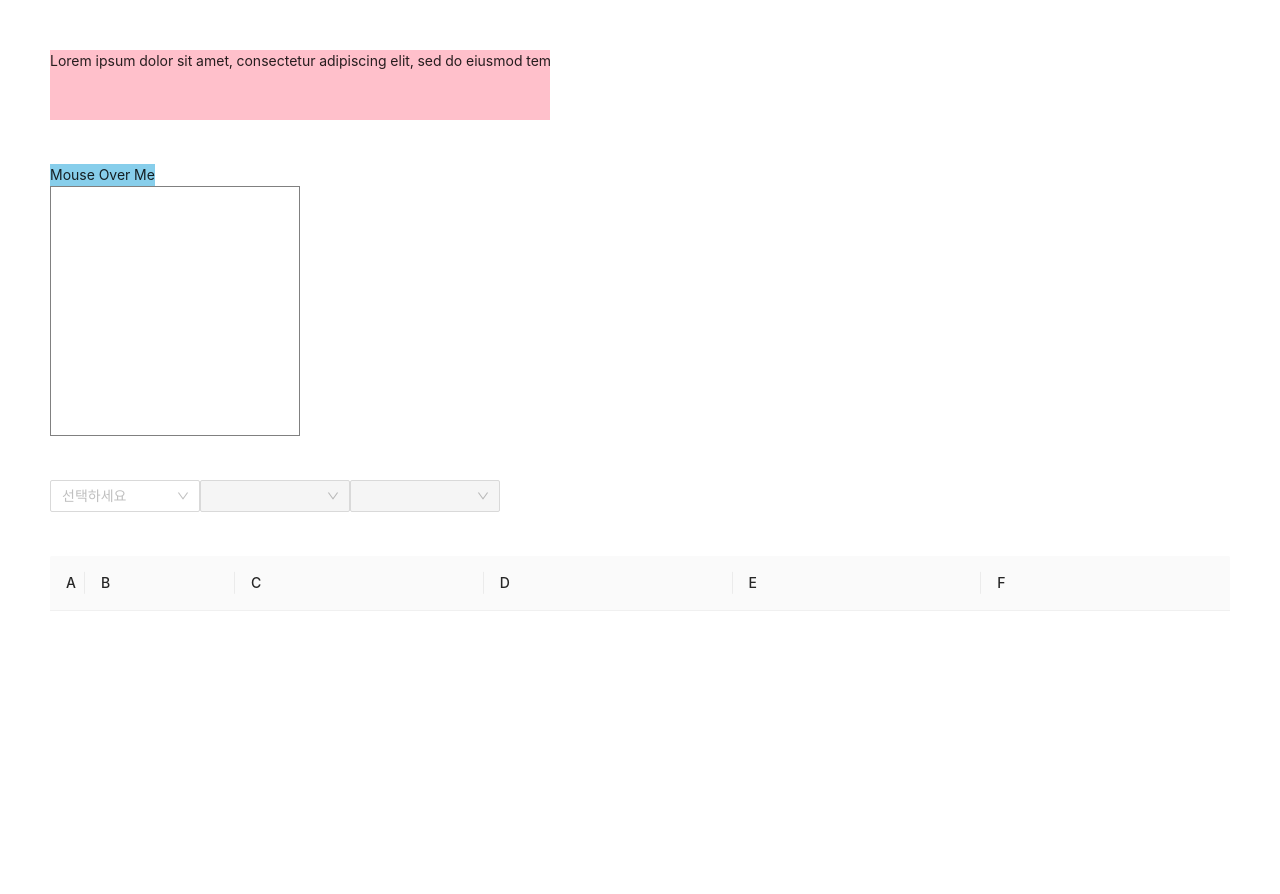
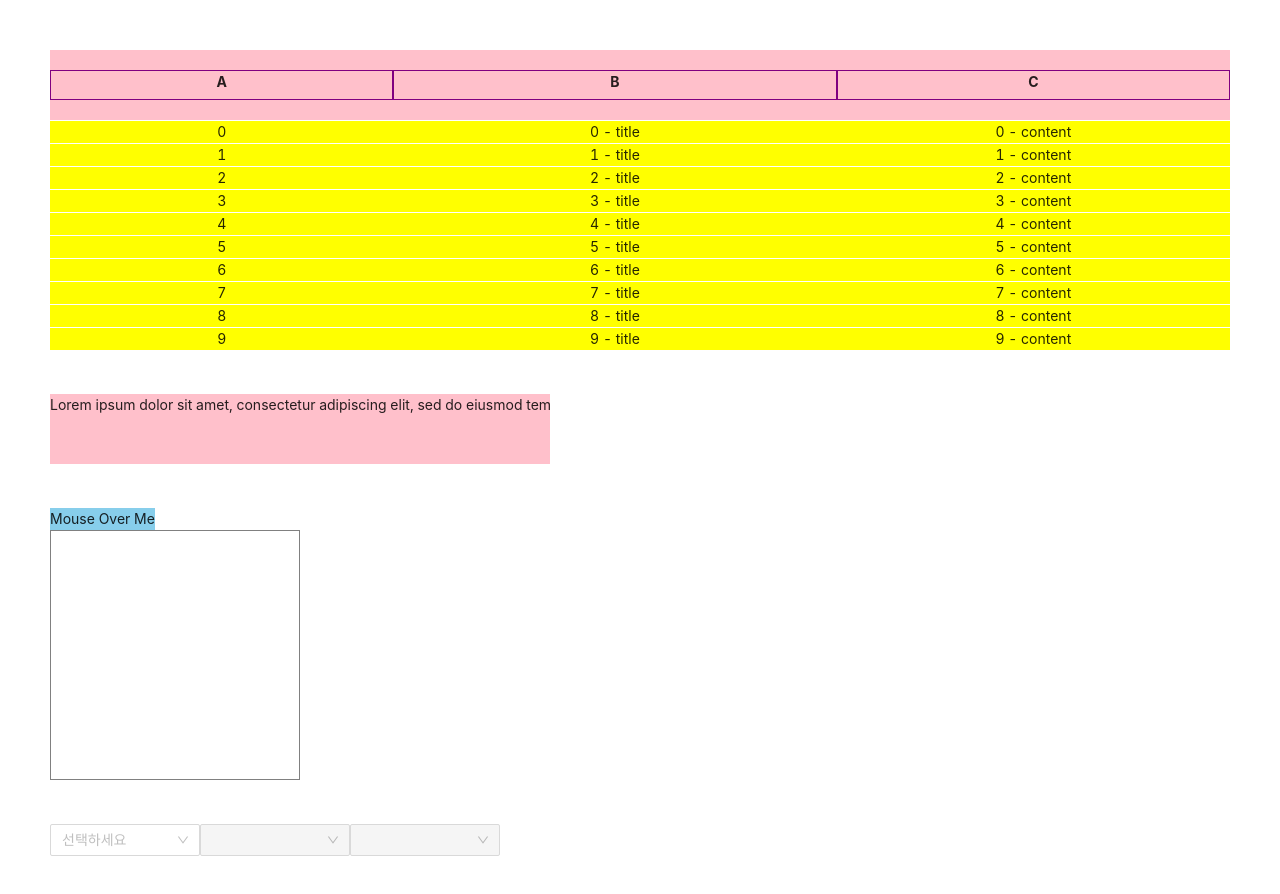
Before and after one commit to lha5/horizontal-scrolling-with-wheel, a React (Create React App) app: page / in a window 1280 px wide. Shown: the top 894 px of the page. Built offline with nearby package versions, Linux system fonts and the light colour scheme.

Commit message:
virtual table 작성 중

```diff
--- a/package.json
+++ b/package.json
@@ -3,14 +3,18 @@
   "version": "0.1.0",
   "private": true,
   "dependencies": {
+    "@ant-design/icons": "^4.2.2",
     "@testing-library/jest-dom": "^5.11.4",
     "@testing-library/react": "^11.1.0",
     "@testing-library/user-event": "^12.1.10",
     "antd": "^4.7.3",
+    "lodash": "^4.17.20",
     "rc-resize-observer": "^0.2.6",
     "react": "^17.0.1",
     "react-dom": "^17.0.1",
     "react-scripts": "4.0.0",
+    "react-sortable-hoc": "^1.11.0",
+    "react-virtualized": "^9.22.2",
     "react-window": "^1.8.6",
     "styled-components": "^5.2.0",
     "web-vitals": "^0.2.4"
--- a/src/App.js
+++ b/src/App.js
@@ -4,6 +4,7 @@ import styled from 'styled-components';
 import SelectBox from './SelectBox';
 import DataGrid from './DataGrid';
 import DataTable from './DataTable';
+import ExpandableDataTable from './ExpandableDataTable';
 
 const Container = styled.div`
   width: 500px;
@@ -77,6 +78,9 @@ function App() {
 
   return (
     <div className="App" style={{ padding: "50px"}}>
+        <ExpandableDataTable />
+        <br />
+        <br />
         <Container id="handling">
           Lorem ipsum dolor sit amet, consectetur adipiscing elit,
           sed do eiusmod tempor incididunt ut labore et dolore magna aliqua.
@@ -95,8 +99,6 @@ function App() {
         <SelectBox />
         <br />
         <br />
-        {/* <DataGrid /> */}
-        <DataTable />
     </div>
   );
 }
--- a/src/DataTable.js
+++ b/src/DataTable.js
@@ -1,36 +1,49 @@
 import React, { useEffect, useRef, useState } from "react";
 
 import classNames from 'classnames';
-import { VariableSizeGrid as Grid } from 'react-window';
+import { VariableSizeGrid as Grid, FixedSizeList as List } from 'react-window';
 import ResizeObserver from 'rc-resize-observer';
 import { Table } from 'antd';
+import { PlusCircleOutlined } from '@ant-design/icons';
 
 const columns = [
   {
     title: "A",
     dataIndex: "key",
-    width: 35,
+    width: 50,
+    align: "center",
+    ellipsis: true,
   },
   {
     title: "B",
     dataIndex: "key",
     width: 150,
+    align: "center",
+    ellipsis: true,
   },
   {
     title: "C",
     dataIndex: "key",
+    align: "center",
+    ellipsis: true,
   },
   {
     title: "D",
     dataIndex: "key",
+    align: "center",
+    ellipsis: true,
   },
   {
     title: "E",
     dataIndex: "key",
+    align: "center",
+    ellipsis: true,
   },
   {
     title: "F",
     dataIndex: "key",
+    align: "center",
+    ellipsis: true,
   },
 ];
 
@@ -38,25 +51,28 @@ const data = Array.from(
   {
     length: 1000,
   },
-  (_, key) => ({
+  (_, key, description) => ({
     key,
+    description: key % 2 === 0 ? 'Data' : 'No data',
   })
 );
 
 function DataTable() {
-  const gridRef = useRef();
-
   const [TableWidth, setTableWidth] = useState(0);
-
   const widthColumnCount = columns.filter(({ width }) => !width).length;
+  // 컬럼 너비 계산 ---------------------
+  let hasAlreadyWidth = 0;
   const mergedColumns = columns.map((column) => {
     if (column.width) {
+      hasAlreadyWidth += column.width;
       return column;
     }
 
-    return { ...column, width: Math.floor(TableWidth / widthColumnCount) };
+    return { ...column, width: Math.floor((TableWidth - hasAlreadyWidth) / widthColumnCount) };
   });
+  // -----------------------------------
 
+  const gridRef = useRef();
   const [connectObject] = useState(() => {
     const obj = {};
     Object.defineProperty(obj, "scrollLeft", {
@@ -79,24 +95,39 @@ function DataTable() {
     });
   };
 
-  useEffect(() => [TableWidth]);
+  useEffect(() => resetVirtualGrid, [TableWidth]);
 
   const renderVirtualList = (data, { scrollbarSize, ref, onScroll }) => {
-    const totalHeight = data.length * 30;
+    ref.current = connectObject;
+    const totalHeight = data.length * 45;
     return (
       <Grid
+        ref={gridRef}
         className="virtual-grid"
         columnCount={mergedColumns.length}
-        columnWidth={(index) => mergedColumns[index].width}
+        columnWidth={(index) => {
+          const { width } = mergedColumns[index];
+          return totalHeight > 300 && index === mergedColumns.length - 1
+            ? width - (parseInt(scrollbarSize) === 0 ? 17 : parseInt(scrollbarSize))
+            : width;
+        }}
         rowCount={data.length}
-        rowHeight={() => 30}
+        rowHeight={() => 45}
         width={TableWidth}
         height={300}
       >
         {({ columnIndex, rowIndex, style }) => (
           <div
-            style={style}
+            className={classNames('virtual-table-cell', {
+              'virtual-table-cell-last': columnIndex === mergedColumns.length - 1,
+            })}
+            style={{...style, borderRight: '1px solid red', textAlign: 'center'}}
           >
+            {
+              columnIndex === 1 && data[rowIndex].description === 'Data'
+               ? <PlusCircleOutlined style={{ marginRight: '10px', cursor: 'pointer'}} />
+               : undefined
+            }
             {
               data[rowIndex][mergedColumns[columnIndex].dataIndex]
             }
@@ -106,17 +137,17 @@ function DataTable() {
     );
   };
 
-  const VirtualTable = () => {
+  const VirtualTable = (props) => {
     return (
       <Table
         columns={mergedColumns}
-        dataSource={data}
+        dataSource={props.dataSource}
         pagination={false}
         components={{
           body: renderVirtualList,
         }}
         scroll={{
-          y: 300,
+          y: props.scroll.y,
         }}
       />
     );
@@ -132,11 +163,14 @@ function DataTable() {
       <VirtualTable
         columns={columns}
         dataSource={data}
+        scroll={{
+          y: 300,
+        }}
       />
     </ResizeObserver>
     // <VirtualTable
-    //   columns={columns}
-    //   dataSource={data}
+    // columns={columns}
+    // dataSource={data}
     // />
   );
 }
--- /dev/null
+++ b/src/ExpandableDataTable.js
@@ -0,0 +1,146 @@
+import React, { useEffect, useRef, useState } from 'react';
+
+import _ from 'lodash';
+
+import { AutoSizer, createTableMultiSort, Table, Column, SortDirection, SortIndicator } from 'react-virtualized';
+import 'react-virtualized/styles.css';
+
+const columns = [
+  {
+    label: "A",
+    dataKey: "idx",
+    width: 100,
+  },
+  {
+    label: "B",
+    dataKey: "title",
+    width: 200,
+  },
+  {
+    label: "C",
+    dataKey: "content",
+    width: 150,
+  },
+];
+
+const data = Array.from(
+  {
+    length: 1000,
+  },
+  (_, idx) => ({
+    idx,
+    title: idx + ' - title',
+    content: idx + ' - content',
+    comment: idx % 2 === 0 ? idx + ' - 코멘트' : null,
+  })
+);
+
+function ExpandableDataTable() {
+  const table = useRef();
+  const [SortedList, setSortedList] = useState([]);
+  const [SortByValue, setSortByValue] = useState([]);
+  const [SortDirectionValue, setSortDirectionValue] = useState('');
+
+  useEffect(() => {
+    setSortedList(data);
+    setSortByValue([...SortByValue, 'idx']);
+    setSortDirectionValue('ASC');
+  }, []);
+
+  useEffect(() => {
+    console.log('Sorted List가 업데이트 되었으므로, useEffect 동작');
+    console.log('정렬 방향 체크: ', SortDirectionValue);
+  }, [SortedList]);
+
+  function sort({ sortBy, sortDirection }) {
+    console.log('클릭한 컬럼?? ', sortBy[0]);
+    console.log('클릭한 컬럼의 정렬 방향 ?? ', sortDirection[Object.keys(sortDirection)[0]]);
+
+    let list1 = _.sortBy(data, item => item[sortBy]);
+    if (sortDirection[Object.keys(sortDirection)[0]] === 'ASC') {
+      list1 = list1.reverse();
+      console.log('[ASC] 현재 정렬된 데이터 : ', list1);
+      setSortedList(list1);
+    } else if (sortDirection[Object.keys(sortDirection)[0]] === 'DESC') {
+      console.log('[DESC] 현재 정렬된 데이터 : ', sortDirection[Object.keys(sortDirection)[0]]);
+      setSortedList(list1);
+    }
+    // setSortDirectionValue(SortDirectionValue === 'ASC' ? 'DESC' : 'ASC');
+  };
+
+  const sortState = createTableMultiSort(sort);
+
+  // const headerRenderer = ({dataKey, label}) => {
+  //   const showSortIndicator = sortState.sortBy.includes(dataKey);
+  //   return (
+  //     <>
+  //       <span title={label}>{label}</span>
+  //       {showSortIndicator && (
+  //         <SortIndicator sortDirection={sortState.sortDirection[dataKey]} />
+  //       )}
+  //     </>
+  //   );
+  // };
+
+  const visibleData = () => {
+    let isVisible = item => {
+      if (!item.comment) {
+        return true;
+      }
+      SortedList.find(x => x.idx === item.idx);
+    };
+    return SortedList.filter(isVisible);
+  };
+
+  const handleCollapsibleRow = ({event, index, rowData}) => {
+    if (rowData.comment) {
+      console.log('코멘트 존재');
+      table.current.recomputeRowHeights(index);
+      table.current.forceUpdateGrid();
+    } else {
+      console.log('펼쳐 볼 데이터가 없음');
+    }
+  };
+
+  return (
+    <div style={{ position: "relative", height: "100%" }}>
+      <AutoSizer disableHeight>
+        {
+          ({width}) => (
+            <Table
+              ref={table}
+              width={width}
+              height={30 * 10}
+              headerHeight={70}
+              rowHeight={23}
+              rowCount={SortedList.length}
+              rowGetter={({index}) => SortedList[index]}
+              sort={sortState.sort}
+              sortBy={undefined}
+              sortDirection={undefined}
+              onRowClick={handleCollapsibleRow}
+              rowStyle={({index}) => index === -1 ? {backgroundColor: "pink"} : {margin: "0", backgroundColor: "white"}}
+              headerStyle={{border: "1px solid purple", margin: "0", textAlign: "center"}}
+            >
+              {
+                columns.map((column, index) => (
+                  <Column
+                    label={column.label}
+                    dataKey={column.dataKey}
+                    width={column.width}
+                    flexGrow={1}
+                    style={{backgroundColor: "yellow", margin: "0", textAlign: "center"}}
+                    // headerRenderer={headerRenderer}
+                  />
+                  )
+                )
+              }
+            </Table>
+          )
+        }
+      </AutoSizer>
+    </div>
+  );
+}
+
+export default ExpandableDataTable;
```
Also changed, not shown: 1 other file (tests, documents, lock files or other folders).
